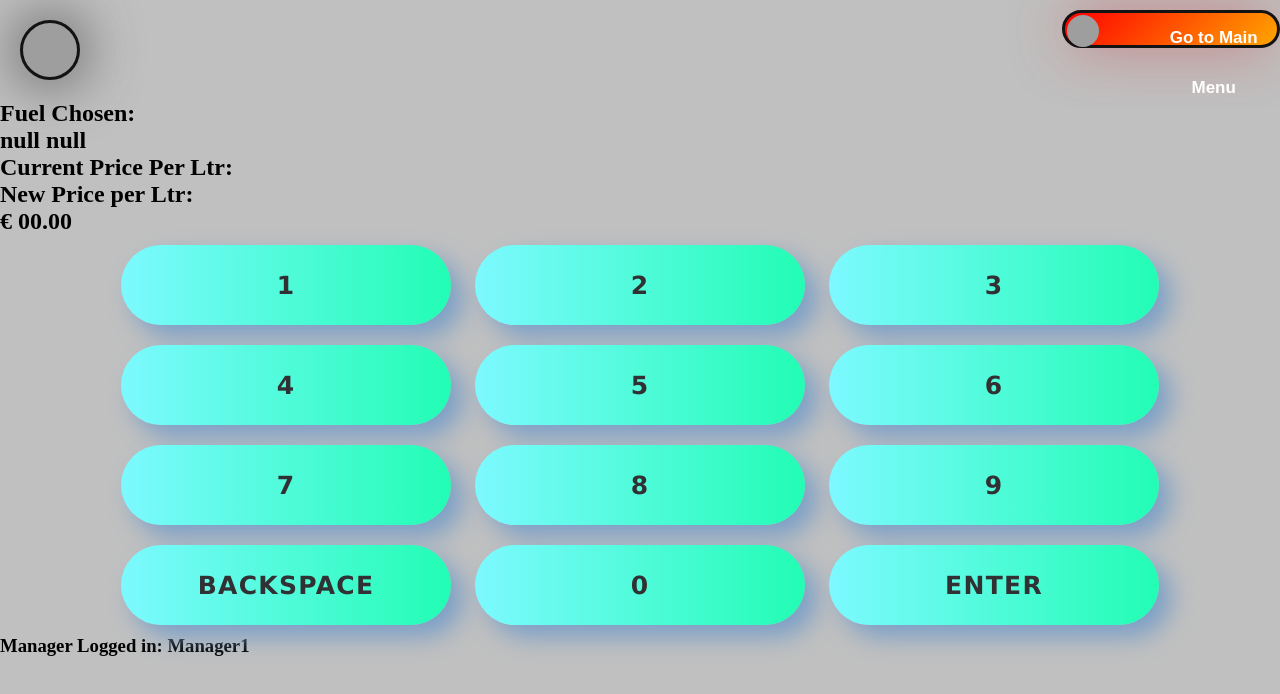
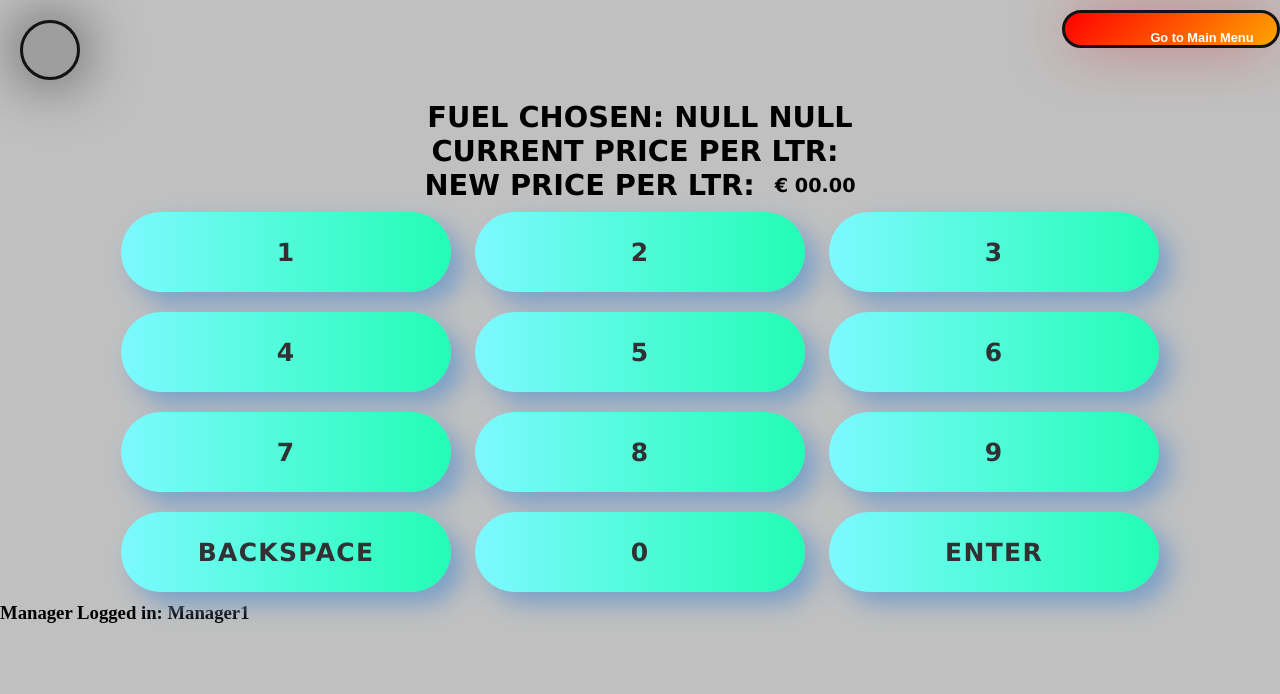
Before and after one commit to David-Briffa/CIS2207-Assignment, a plain HTML site: page changeFuelPrice.html in a window 1280 px wide. Drawn offline with Linux system fonts and the light colour scheme; grey boxes are pictures that could not be loaded.

Commit message:
fixed screen size issue

```diff
--- a/changeFuelPrice.html
+++ b/changeFuelPrice.html
@@ -19,25 +19,21 @@
    </div>
 
 <body class = "disable-select">
-    <div id = "a-changePrice" class="content">
-        <div id = "fuelToEdit-Wrap" class = "col-cont center-cont">
-            <h2 id = "h-fuelToEdit" class = "med-text bold">Fuel Chosen:</h2>
+    <div id = "a-changePrice" >
+        <div id = "fuelToEdit-Wrap" class="price-information">
+            <h2 id = "h-fuelToEdit" class = "med-text bold">Fuel Chosen:&nbsp;</h2>
             <h2 id = "h-fuelToEdit-selected" class="med-text"></h2>
         </div>
-        <div id = "currentPrice-Wrap" class = "col-cont center-cont">
-            <h2 id = "h-priceToEdit" class = "med-text bold">Current Price Per Ltr:</h2>
+        <div id = "currentPrice-Wrap" class="price-information">
+            <h2 id = "h-priceToEdit" class = "med-text bold">Current Price Per Ltr:&nbsp;</h2>
             <h2 id = "h-priceToEdit-price" class = "med-text"></h2>
         </div>
-        <div id = "please-enter-new-price" class="top-left row-cont center-cont">
-            <h2 id = "" class = "large-text">New Price per Ltr: </h2>
+        <div id = "please-enter-new-price" class="price-information">
+            <h2 id = "" class = "large-text">New Price per Ltr: &nbsp;</h2>
+            <h2 id = "inputBox" class="price-information"></h2>
         </div>
-        <h2 id = "inputBox" class = "cPrice def-text"></h2>
-        <div id = "a-validateOther-wrap">
-            <h2 id = "a-validateOther" class = "small-text"></h2>
-        </div>
-
+    </div>
         <div class = "keypad">
-
             <div class="line1">
                 <button id = "num1" class = "main-btn">1</button>
                 <button id = "num2" class = "main-btn">2</button>
@@ -63,7 +59,6 @@
                 <form id = "admin-input-cont" action = "successChangedFuelPrice.html" class = "input-slot col-cont"></form>
             </div>
         </div>
-    </div>
     <h3 id="loggedManager" class = "def-text">Manager Logged in: Manager1</h3>
     <script src="./jsFiles/adminFunctions.js"></script>
     <script src="./jsFiles/undoAndCancel.js"></script>
--- a/stylesheet.css
+++ b/stylesheet.css
@@ -5,7 +5,11 @@
     background: silver;
     z-index: 10;
     user-select: none;
-  }
+    position:fixed;
+    top:0;
+    bottom:0;
+    left:0;
+    right:0;  }
 
   #information{
     font-size: 4vw;
@@ -30,6 +34,16 @@
   }
   .mainmenu-information{
     font-size: 4vw;
+    height: 61%;
+    text-transform: uppercase;
+    font-family: 'Verdana', sans-serif;
+    display:flex;
+    align-items: center;
+    justify-content: center;
+    text-align: center;
+  }
+  .price-information{
+    font-size: 1.5vw;
     height: 61%;
     text-transform: uppercase;
     font-family: 'Verdana', sans-serif;
@@ -213,7 +227,8 @@
 .cancel-btn:active {
   box-shadow: 0 8px 16px -8px rgba(248, 0, 0, 0.7);
   -webkit-transform: scale(0.98);
-  transform: scale(0.96); }
+  transform: scale(0.96);
+ }
 
 .cancel-btn:hover {
   background: linear-gradient(-135deg, #FF0000 0%,#ff5e00 100%); }
@@ -225,8 +240,7 @@
   background-color: #fff;
   position: absolute;
   margin: 2px;
-  height: 2.5vw;
-  width: 2.5vw;
+
   top: 0; left: 0;
   border-radius: 50%;
   transition: all 1.5s ease;
@@ -241,7 +255,8 @@
 .cancel-btn span.title {
   position: absolute;
   left: 85px;
-  font-size: 17px;
+  text-align: center;
+  font-size: 1vw;
   font-weight: bold;
   color: #fff;
   transition: all 1.5s linear;
```
Also changed, not shown: successChangedFuelPrice.html (+3 -3 lines).
